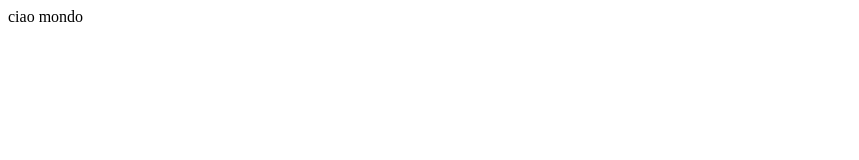
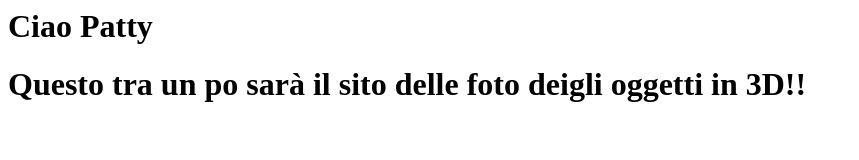
Before and after one commit to Nire3126/sito-3d, a plain HTML site: page index.html in a window 1280 px wide. Shown: the whole page, without its empty margins (0-859 px from the left). Drawn offline with Linux system fonts and the light colour scheme.

Commit message:
Update index.html

```diff
--- a/index.html
+++ b/index.html
@@ -1 +1,2 @@
-ciao mondo
+<h1>Ciao Patty</h1>
+<h1>Questo tra un po sarà il sito delle foto deigli oggetti in 3D!!</h1>
```
